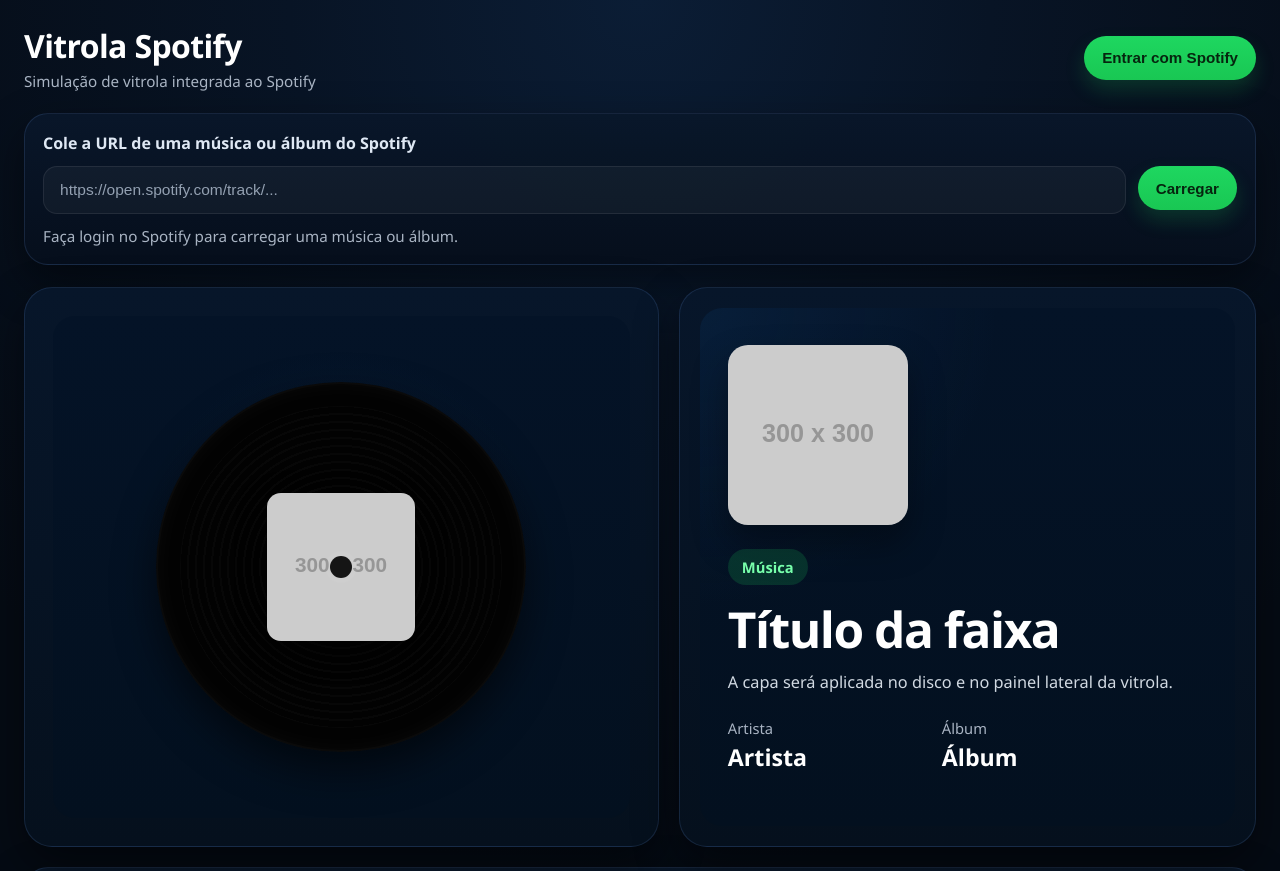
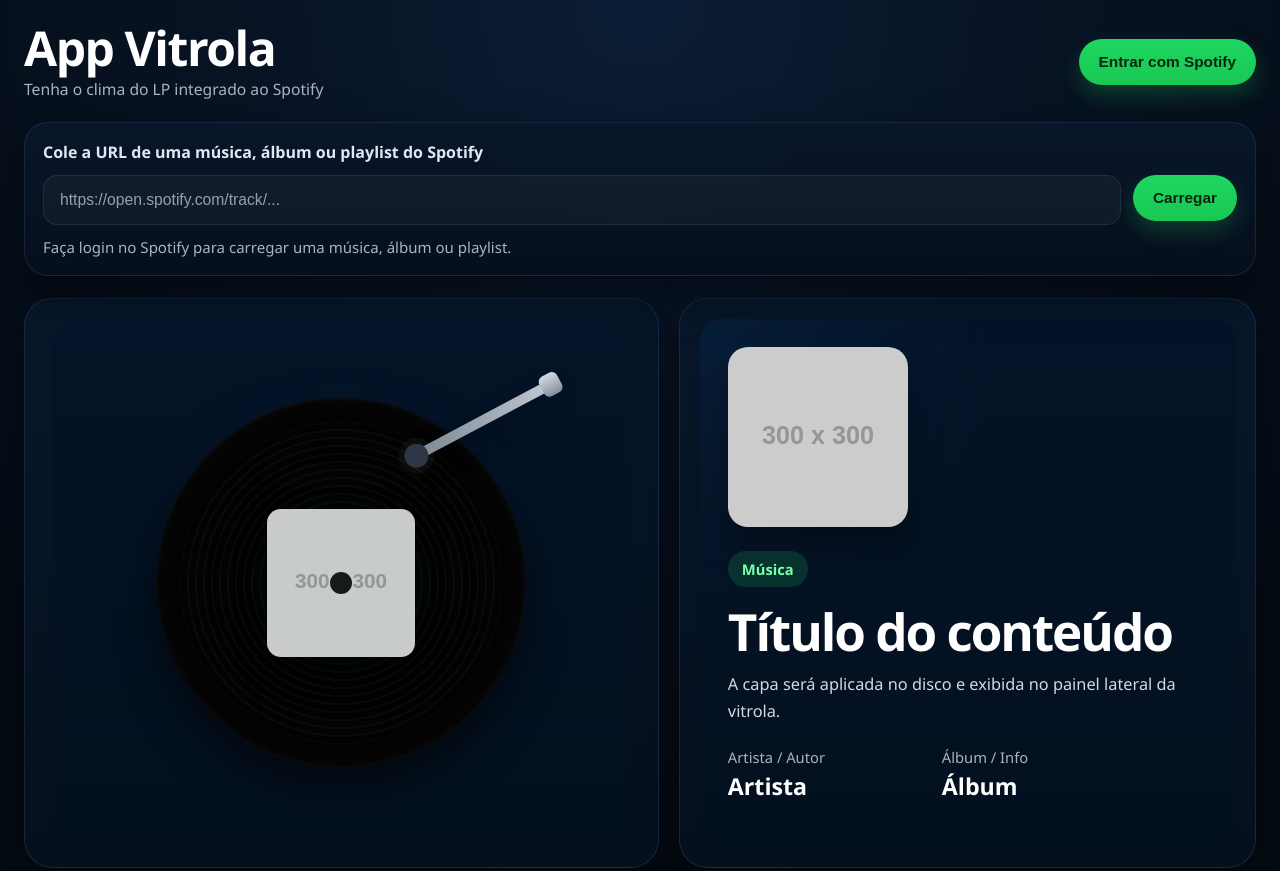
Before and after one commit to wasjediknight/appvitrola, a plain HTML site: page index.html in a window 1280 px wide. Shown: the top 871 px of the page. Drawn offline with Linux system fonts and the light colour scheme; placeholder pictures from the web are drawn by us.

Commit message:
V0 - appvitorla

```diff
--- a/index.html
+++ b/index.html
@@ -10,8 +10,8 @@
   <div class="app-shell">
     <header class="topbar">
       <div>
-        <h1>Vitrola Spotify</h1>
-        <p>Simulação de vitrola integrada ao Spotify</p>
+        <h1>App Vitrola</h1>
+        <p>Tenha o clima do LP integrado ao Spotify</p>
       </div>
 
       <div class="actions">
@@ -22,7 +22,7 @@
 
     <section class="controls">
       <div class="control-card">
-        <label for="spotifyUrl">Cole a URL de uma música ou álbum do Spotify</label>
+        <label for="spotifyUrl">Cole a URL de uma música, álbum ou playlist do Spotify</label>
 
         <div class="row">
           <input
@@ -34,7 +34,7 @@
         </div>
 
         <p id="statusText" class="status-text">
-          Faça login no Spotify para carregar uma música ou álbum.
+          Faça login no Spotify para carregar uma música, álbum ou playlist.
         </p>
       </div>
     </section>
@@ -42,6 +42,8 @@
     <main class="main-grid">
       <section class="card turntable-card">
         <div class="vinyl-stage">
+          <div class="tonearm"></div>
+
           <div id="vinyl" class="vinyl paused">
             <img
               id="coverDisc"
@@ -58,24 +60,24 @@
             id="coverInfo"
             class="cover-thumb"
             src="https://placehold.co/300x300?text=Capa"
-            alt="Capa do álbum"
+            alt="Capa do conteúdo"
           />
 
           <span id="mediaType" class="badge">Música</span>
 
-          <h2 id="title">Título da faixa</h2>
+          <h2 id="title">Título do conteúdo</h2>
 
           <p id="description">
-            A capa será aplicada no disco e no painel lateral da vitrola.
+            A capa será aplicada no disco e exibida no painel lateral da vitrola.
           </p>
 
           <div class="meta">
             <div>
-              <span>Artista</span>
+              <span>Artista / Autor</span>
               <strong id="artist">Artista</strong>
             </div>
             <div>
-              <span>Álbum</span>
+              <span>Álbum / Info</span>
               <strong id="album">Álbum</strong>
             </div>
           </div>
--- a/script.js
+++ b/script.js
@@ -40,12 +40,12 @@
     let type;
     let id;
 
-    if (parts[0] === 'track' || parts[0] === 'album') {
+    if (['track', 'album', 'playlist'].includes(parts[0])) {
       type = parts[0];
       id = parts[1];
     } else if (
       parts[0].startsWith('intl-') &&
-      (parts[1] === 'track' || parts[1] === 'album')
+      ['track', 'album', 'playlist'].includes(parts[1])
     ) {
       type = parts[1];
       id = parts[2];
@@ -225,11 +225,11 @@
 
 function clearLoadedMedia() {
   if (els.coverDisc) {
-    els.coverDisc.removeAttribute('src');
+    els.coverDisc.src = 'https://placehold.co/300x300?text=Capa';
   }
 
   if (els.coverInfo) {
-    els.coverInfo.removeAttribute('src');
+    els.coverInfo.src = 'https://placehold.co/300x300?text=Capa';
   }
 
   if (els.openSpotify) {
@@ -246,12 +246,12 @@
   }
 
   if (els.title) {
-    els.title.textContent = 'Título da faixa';
+    els.title.textContent = 'Título do conteúdo';
   }
 
   if (els.subtitle) {
     els.subtitle.textContent =
-      'A capa será aplicada no disco, na lateral e em pé atrás da vitrola.';
+      'A capa será aplicada no disco e exibida no painel lateral da vitrola.';
   }
 
   if (els.artist) {
@@ -311,6 +311,18 @@
     };
   }
 
+  if (type === 'playlist') {
+    return {
+      kind: 'Playlist',
+      title: data.name,
+      artist: data.owner?.display_name || 'Spotify',
+      album: `${data.tracks?.total || 0} faixas`,
+      cover: data.images?.[0]?.url || '',
+      embed: `https://open.spotify.com/embed/playlist/${data.id}?utm_source=generator`,
+      openUrl: originalUrl || data.external_urls?.spotify || '#'
+    };
+  }
+
   return {
     kind: 'Álbum',
     title: data.name,
@@ -332,10 +344,16 @@
   }
 
   if (els.subtitle) {
-    els.subtitle.textContent =
-      meta.kind === 'Música'
-        ? 'A capa foi aplicada no disco, na lateral e em pé atrás da vitrola.'
-        : 'O álbum foi carregado com a capa no disco, na lateral e em pé atrás da vitrola.';
+    if (meta.kind === 'Música') {
+      els.subtitle.textContent =
+        'A música foi carregada com a capa aplicada no disco e exibida no painel lateral.';
+    } else if (meta.kind === 'Playlist') {
+      els.subtitle.textContent =
+        'A playlist foi carregada com a capa aplicada no disco e pronta para reprodução no player abaixo.';
+    } else {
+      els.subtitle.textContent =
+        'O álbum foi carregado com a capa aplicada no disco e exibida no painel lateral da vitrola.';
+    }
   }
 
   if (els.artist) {
@@ -372,7 +390,7 @@
   const resource = extractSpotifyResource(els.spotifyUrl?.value || '');
 
   if (!resource) {
-    setStatus('Cole uma URL válida de track ou album do Spotify.');
+    setStatus('Cole uma URL válida de track, album ou playlist do Spotify.');
     return;
   }
 
@@ -415,9 +433,9 @@
   updateAuthUI(Boolean(token));
 
   if (token) {
-    setStatus('Conectado ao Spotify. Agora cole uma URL.');
+    setStatus('Conectado ao Spotify. Cole uma URL de música, álbum ou playlist.');
   } else {
-    setStatus('Faça login no Spotify para carregar uma música ou álbum.');
+    setStatus('Faça login no Spotify para carregar uma música, álbum ou playlist.');
   }
 }
 
--- a/styles.css
+++ b/styles.css
@@ -6,17 +6,24 @@
 }
 
 :root {
-  --bg: #050b14;
+  --bg: #040a13;
   --bg-2: #071325;
-  --card: #07172b;
-  --card-2: #08111f;
+  --panel: rgba(8, 20, 38, 0.88);
+  --panel-2: rgba(5, 16, 29, 0.96);
   --line: rgba(120, 170, 255, 0.14);
+  --line-strong: rgba(120, 170, 255, 0.22);
   --text: #ffffff;
   --muted: #a9b4c3;
+  --muted-2: #7d8b9b;
   --green: #1ed760;
   --green-2: #19c753;
   --shadow: 0 18px 45px rgba(0, 0, 0, 0.45);
+  --shadow-soft: 0 8px 24px rgba(0, 0, 0, 0.24);
   --radius: 24px;
+}
+
+html {
+  scroll-behavior: smooth;
 }
 
 body {
@@ -44,15 +51,16 @@
 }
 
 .topbar h1 {
-  font-size: 2rem;
-  font-weight: 800;
-  letter-spacing: -0.02em;
+  font-size: clamp(2.1rem, 4vw, 3rem);
+  font-weight: 900;
+  letter-spacing: -0.03em;
+  line-height: 1;
 }
 
 .topbar p {
-  margin-top: 4px;
+  margin-top: 6px;
   color: var(--muted);
-  font-size: 0.95rem;
+  font-size: 0.98rem;
 }
 
 .actions {
@@ -65,30 +73,36 @@
   border: none;
   outline: none;
   cursor: pointer;
-  transition: 0.2s ease;
+  transition: transform 0.22s ease, filter 0.22s ease, box-shadow 0.22s ease, background 0.22s ease;
 }
 
 .primary,
 .ghost,
 .row button {
-  height: 44px;
-  padding: 0 18px;
+  height: 46px;
+  padding: 0 20px;
   border-radius: 999px;
-  font-weight: 700;
-  font-size: 0.95rem;
+  font-weight: 800;
+  font-size: 0.96rem;
 }
 
 .primary,
 .row button {
   background: linear-gradient(180deg, var(--green), var(--green-2));
   color: #06250f;
-  box-shadow: 0 10px 20px rgba(30, 215, 96, 0.18);
+  box-shadow: 0 10px 22px rgba(30, 215, 96, 0.22);
 }
 
 .primary:hover,
 .row button:hover {
-  transform: translateY(-1px);
+  transform: translateY(-2px);
   filter: brightness(1.03);
+}
+
+.primary:active,
+.row button:active,
+.ghost:active {
+  transform: translateY(0);
 }
 
 .ghost {
@@ -112,13 +126,14 @@
   border-radius: var(--radius);
   padding: 18px;
   box-shadow: var(--shadow);
+  backdrop-filter: blur(10px);
 }
 
 .control-card label {
   display: block;
   margin-bottom: 12px;
   color: #dfe8f4;
-  font-weight: 600;
+  font-weight: 700;
 }
 
 .row {
@@ -128,13 +143,14 @@
 
 .row input {
   flex: 1;
-  height: 48px;
+  height: 50px;
   border-radius: 14px;
   border: 1px solid rgba(255,255,255,0.08);
   background: rgba(255,255,255,0.04);
   color: white;
   padding: 0 16px;
-  font-size: 0.97rem;
+  font-size: 0.98rem;
+  transition: border-color 0.2s ease, box-shadow 0.2s ease, background 0.2s ease;
 }
 
 .row input::placeholder {
@@ -143,13 +159,14 @@
 
 .row input:focus {
   outline: none;
+  background: rgba(255,255,255,0.06);
   border-color: rgba(30, 215, 96, 0.45);
   box-shadow: 0 0 0 3px rgba(30, 215, 96, 0.12);
 }
 
 .status-text {
   margin-top: 12px;
-  font-size: 0.95rem;
+  font-size: 0.94rem;
   color: var(--muted);
 }
 
@@ -168,6 +185,13 @@
   border-radius: 28px;
   box-shadow: var(--shadow);
   overflow: hidden;
+  transition: transform 0.28s ease, box-shadow 0.28s ease, border-color 0.28s ease;
+}
+
+.card:hover {
+  transform: translateY(-4px);
+  border-color: var(--line-strong);
+  box-shadow: 0 24px 60px rgba(0, 0, 0, 0.52);
 }
 
 /* ESQUERDA - VITROLA */
@@ -185,12 +209,22 @@
   min-height: 500px;
   border-radius: 22px;
   background:
-    radial-gradient(circle at 50% 45%, rgba(18, 46, 84, 0.35), rgba(3, 9, 18, 0) 48%),
+    radial-gradient(circle at 50% 45%, rgba(18, 46, 84, 0.36), rgba(3, 9, 18, 0) 48%),
     linear-gradient(180deg, #041327 0%, #03101f 100%);
   display: flex;
   align-items: center;
   justify-content: center;
   position: relative;
+  overflow: hidden;
+}
+
+.vinyl-stage::after {
+  content: "";
+  position: absolute;
+  inset: 0;
+  background:
+    radial-gradient(circle at center, rgba(30,215,96,0.04), transparent 36%);
+  pointer-events: none;
 }
 
 /* DISCO */
@@ -215,6 +249,13 @@
   animation-play-state: paused;
 }
 
+.vinyl.spinning {
+  box-shadow:
+    0 0 40px rgba(30, 215, 96, 0.14),
+    inset 0 0 22px rgba(255,255,255,0.04),
+    0 18px 40px rgba(0, 0, 0, 0.55);
+}
+
 .vinyl::before {
   content: "";
   position: absolute;
@@ -223,10 +264,11 @@
   background:
     repeating-radial-gradient(
       circle at center,
-      rgba(255,255,255,0.045) 0 2px,
+      rgba(255,255,255,0.04) 0 2px,
       rgba(0,0,0,0) 2px 8px
     );
-  opacity: 0.5;
+  opacity: 0.7;
+  animation: grooves 4s linear infinite;
 }
 
 .vinyl::after {
@@ -248,6 +290,49 @@
   position: relative;
   z-index: 2;
   box-shadow: 0 10px 30px rgba(0,0,0,0.45);
+}
+
+/* BRAÇO DA VITROLA */
+.tonearm {
+  position: absolute;
+  top: 58px;
+  right: 78px;
+  width: 150px;
+  height: 10px;
+  border-radius: 999px;
+  background: linear-gradient(90deg, #7d8794, #c1c8d2);
+  transform-origin: 92% 50%;
+  transform: rotate(-28deg);
+  transition: transform 0.45s ease;
+  box-shadow: var(--shadow-soft);
+  z-index: 4;
+}
+
+.tonearm::before {
+  content: "";
+  position: absolute;
+  right: -10px;
+  top: -6px;
+  width: 20px;
+  height: 22px;
+  border-radius: 6px;
+  background: linear-gradient(180deg, #d4d9df, #858f9d);
+}
+
+.tonearm::after {
+  content: "";
+  position: absolute;
+  left: -14px;
+  top: -7px;
+  width: 24px;
+  height: 24px;
+  border-radius: 50%;
+  background: #2e3745;
+  box-shadow: 0 0 0 6px rgba(255,255,255,0.04);
+}
+
+.tonearm.playing {
+  transform: rotate(-8deg);
 }
 
 /* DIREITA - INFO */
@@ -295,9 +380,9 @@
 }
 
 .info-card h2 {
-  font-size: clamp(2rem, 4vw, 3.1rem);
-  line-height: 1.05;
-  letter-spacing: -0.03em;
+  font-size: clamp(2rem, 4vw, 3.2rem);
+  line-height: 1.02;
+  letter-spacing: -0.04em;
   margin-bottom: 14px;
   max-width: 520px;
 }
@@ -336,6 +421,11 @@
   font-weight: 800;
   text-decoration: underline;
   text-underline-offset: 3px;
+  transition: opacity 0.2s ease, transform 0.2s ease;
+}
+
+.info-card a:hover {
+  opacity: 0.9;
 }
 
 .info-card a[hidden] {
@@ -350,6 +440,11 @@
   border-radius: 24px;
   padding: 16px;
   box-shadow: var(--shadow);
+  transition: border-color 0.25s ease, box-shadow 0.25s ease;
+}
+
+.player:hover {
+  border-color: var(--line-strong);
 }
 
 .player iframe {
@@ -368,26 +463,25 @@
   display: block;
 }
 
-/* trava qualquer imagem solta fora do app */
 body > img {
   display: none;
 }
 
-/* caso exista alguma imagem antiga herdada */
 .hero-cover,
 .main-cover,
 .cover-large {
   display: none !important;
 }
 
-/* ANIMAÇÃO */
+/* ANIMAÇÕES */
 @keyframes spin {
-  from {
-    transform: rotate(0deg);
-  }
-  to {
-    transform: rotate(360deg);
-  }
+  from { transform: rotate(0deg); }
+  to { transform: rotate(360deg); }
+}
+
+@keyframes grooves {
+  from { transform: rotate(0deg); }
+  to { transform: rotate(360deg); }
 }
 
 /* TABLET */
@@ -412,6 +506,11 @@
 
   .info-card h2 {
     font-size: 2.3rem;
+  }
+
+  .tonearm {
+    right: 84px;
+    top: 48px;
   }
 }
 
@@ -449,6 +548,12 @@
     height: 110px;
   }
 
+  .tonearm {
+    width: 116px;
+    top: 62px;
+    right: 24px;
+  }
+
   .meta {
     grid-template-columns: 1fr;
     gap: 14px;
```
